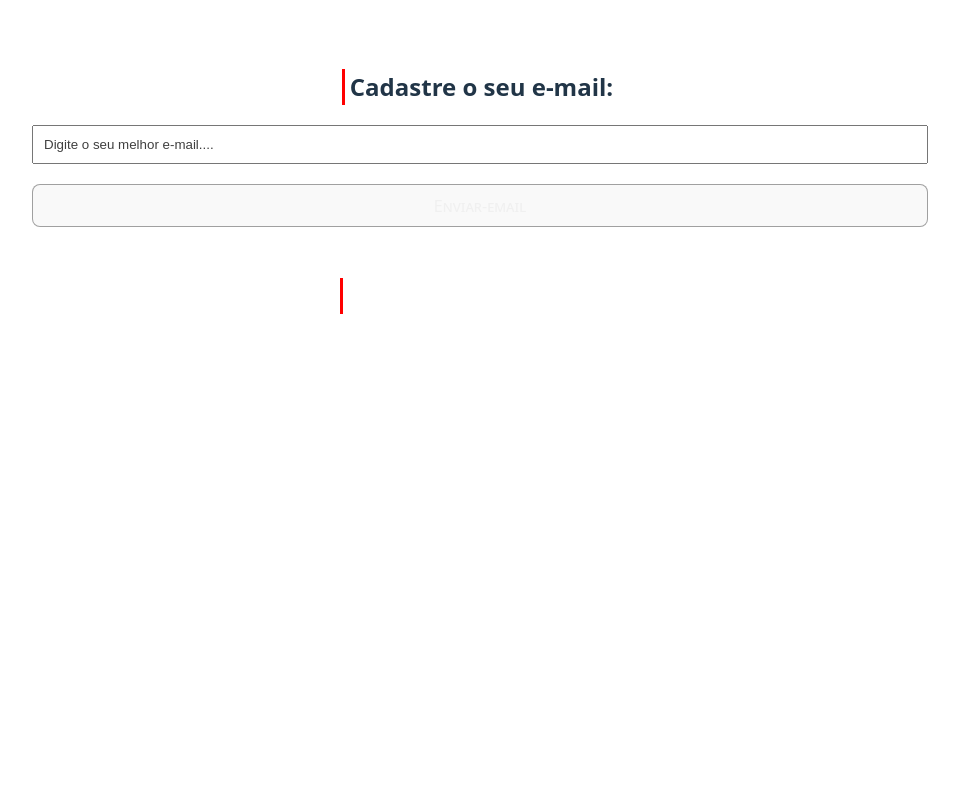
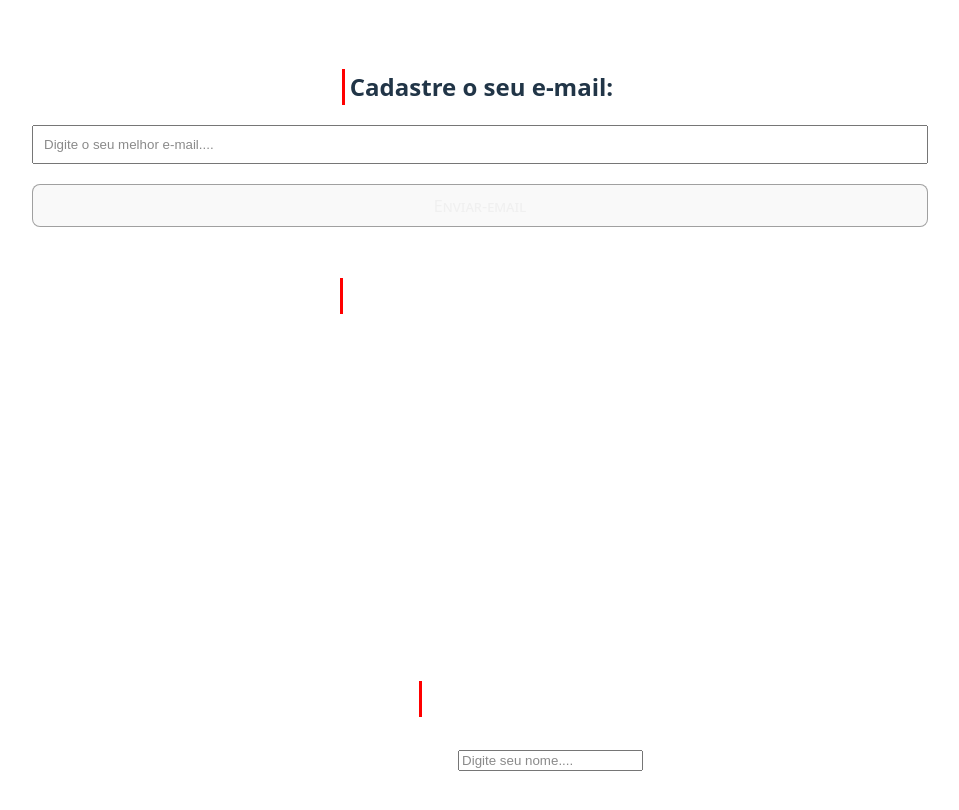
Before and after one commit to Filipe520/Curso-React-2025, a React (Vite) app: page / in a window 1280 px wide. Shown: the part 5300-6110 px from the top of the page, without its empty margins (160-1119 px from the left). Before the commit the page ends 5972 px from the top, so only its background shows below. Built offline with nearby package versions, Linux system fonts and the light colour scheme.

Commit message:
State Lift

```diff
--- a/src/App.jsx
+++ b/src/App.jsx
@@ -9,6 +9,9 @@ import Evento from './components/EventoClick';
 import Form from './components/Form';
 import Condicional from './components/condicional';
 import OutraLista from './components/OutraLista';
+import SeuNome from './components/SeuNome';
+import {useState} from 'react';
+import Saudacao from './components/SauDacao';
 
 import './App.css'
 
@@ -27,6 +30,8 @@ function App() {
   const nome = 'Maria';
 
   const meusItens = ['React', 'Vue', 'Angular']
+
+  const [nome2, setNome2] = useState();
   return (
     // Parte do HTML com logica e componentes
     <div className='App'>
@@ -106,6 +111,13 @@ function App() {
         <OutraLista itens={meusItens}></OutraLista>
         <OutraLista itens={[]}></OutraLista>
       </section>
+
+      <section className='sectionAulas'>
+        <h2>State Lift</h2>
+
+        <SeuNome setNome2={setNome2}></SeuNome>
+        <Saudacao nome2={nome2}></Saudacao>
+      </section>
     </div>
 
 
--- /dev/null
+++ b/src/components/SauDacao.jsx
@@ -0,0 +1,13 @@
+const Saudacao = ({ nome2 }) => {
+    function gerarSaudacao(algumNome) {
+        return `Olá, ${algumNome}, tudo bem?`
+    }
+
+    return (
+        <>
+            {nome2 && <p>{gerarSaudacao(nome2)}</p>}
+        </>
+    )
+}
+
+export default Saudacao;
--- /dev/null
+++ b/src/components/SeuNome.jsx
@@ -0,0 +1,16 @@
+const SeuNome = ({ setNome2 }) => {
+    return (
+        <div>
+            <label htmlFor="YourName">Digite o seu nome:</label>
+            <input
+            type="text"
+            name="YourName"
+            id="YourName"
+            placeholder="Digite seu nome...."
+            onChange={(e) => setNome2(e.target.value)}/>
+
+        </div>
+    )
+}
+
+export default SeuNome;
--- a/src/index.css
+++ b/src/index.css
@@ -144,7 +144,7 @@ h1 {
 }
 
 input::placeholder {
-  color: rgb(63, 63, 63);
+  color: rgb(138, 138, 138);
 }
 
 button {
```
